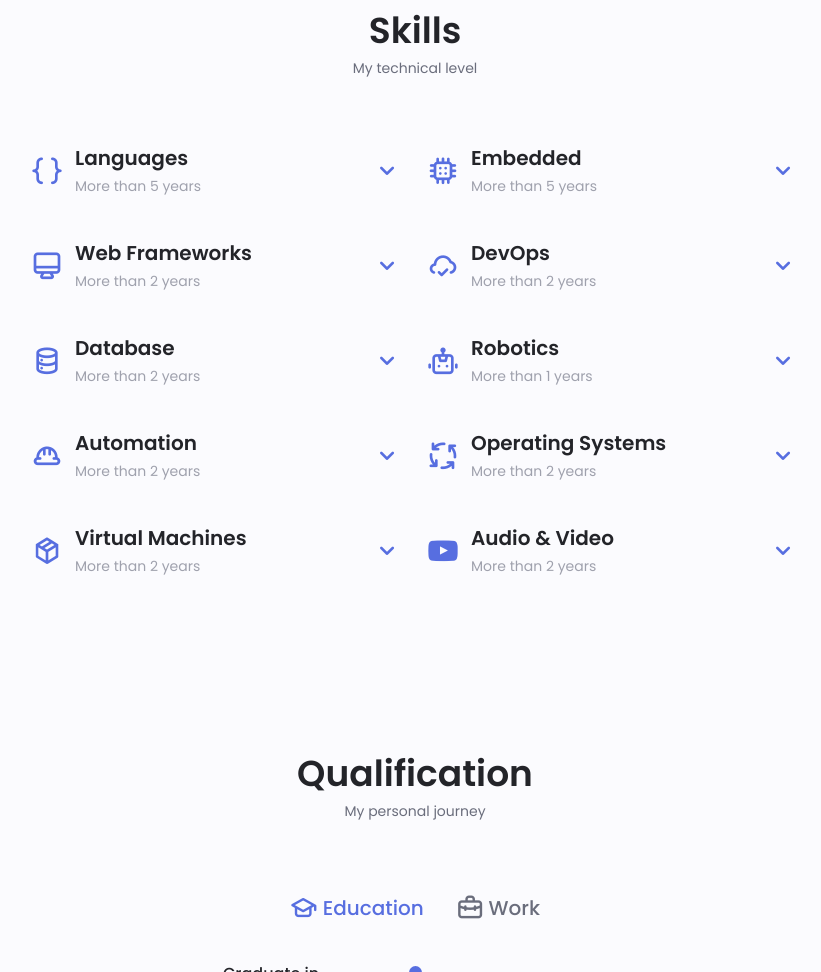
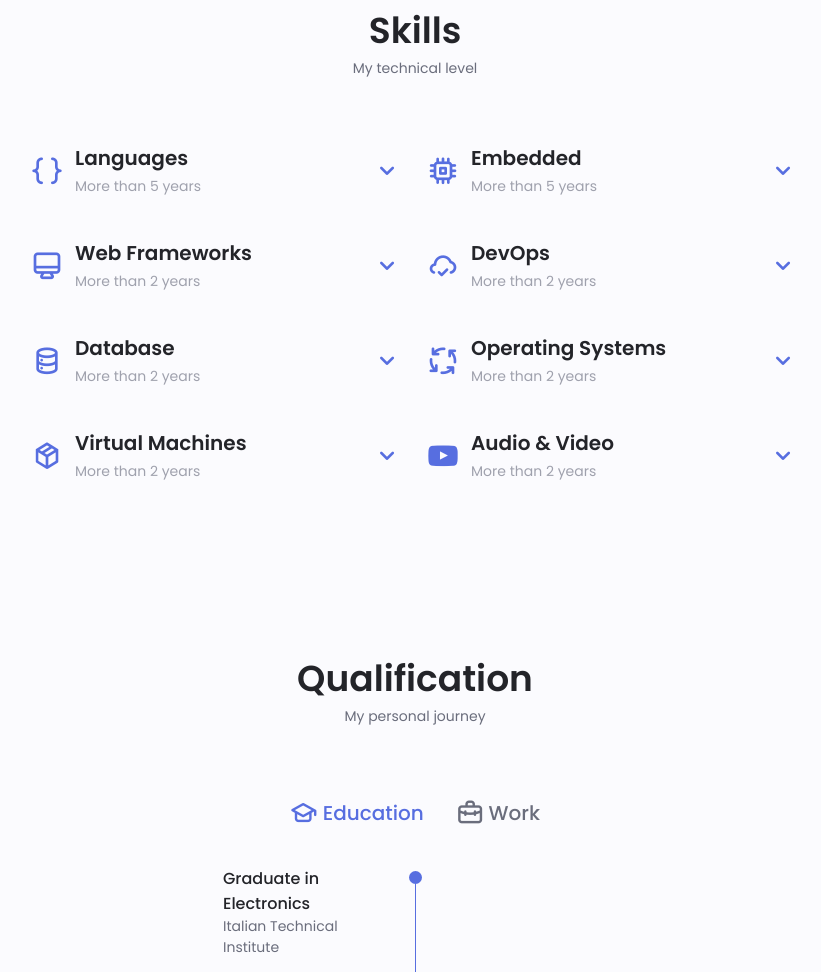
Before and after one commit to AntonioBerna/antonioberna.github.io, a plain HTML site: page index.html in a window 1280 px wide. Shown: the part 1361-2333 px from the top of the page, without its empty margins (225-1046 px from the left). Drawn offline with nearby package versions, Linux system fonts and the light colour scheme.

Commit message:
edited some informations :tda:

```diff
--- a/assets/css/styles.css
+++ b/assets/css/styles.css
@@ -554,6 +554,14 @@ img {
 	width: 90%;
 }
 
+.skills__x86_asm {
+	width: 10%;
+}
+
+.skills__arm_asm {
+	width: 10%;
+}
+
 /* EMBEDDED SKILLS */
 
 .skills__arduino {
@@ -568,8 +576,16 @@ img {
 	width: 25%;
 }
 
+.skills__kicad {
+	width: 25%;
+}
+
 .skills__ni_multisim {
 	width: 50%;
+}
+
+.skills__fpga {
+	width: 5%;
 }
 
 /* WEB FRAMEWORKS SKILLS */
@@ -593,7 +609,7 @@ img {
 }
 
 .skills__docker {
-	width: 25%;
+	width: 50%;
 }
 
 .skills__aws {
@@ -622,22 +638,6 @@ img {
 	width: 85%;
 }
 
-/* ROBOTICS SKILLS */
-
-.skills__ros_ros2 {
-	width: 5%;
-}
-
-.skills__gazebo {
-	width: 5%;
-}
-
-/* AUTOMATION SKILLS */
-
-.skills__plc {
-	width: 50%;
-}
-
 /* OPERATING SYSTEMS */
 
 .skills__linux_distros {
@@ -663,7 +663,7 @@ img {
 }
 
 .skills__qemu {
-	width: 80%;
+	width: 30%;
 }
 
 /* AUDIO & VIDEO */
--- a/index.html
+++ b/index.html
@@ -254,6 +254,24 @@
 									<span class="skills__percentage skills__latex"></span>
 								</div>
 							</div>
+							<div class="skills__data">
+								<div class="skills__titles">
+									<h3 class="skills__name">x86 Assembly</h3>
+									<span class="skills__number">10%</span>
+								</div>
+								<div class="skills__bar">
+									<span class="skills__percentage skills__x86_asm"></span>
+								</div>
+							</div>
+							<div class="skills__data">
+								<div class="skills__titles">
+									<h3 class="skills__name">ARM Assembly</h3>
+									<span class="skills__number">10%</span>
+								</div>
+								<div class="skills__bar">
+									<span class="skills__percentage skills__arm_asm"></span>
+								</div>
+							</div>
 						</div>
 					</div>
 				</div>
@@ -261,7 +279,7 @@
 					<!--==================== EMBEDDED SKILLS ====================-->
 					<div class="skills__content skills__close">
 						<div class="skills__header">
-							<i class="uil uil-circuit skills__icon"></i>
+							<i class="uil uil-processor skills__icon"></i>
 							<div>
 								<h1 class="skills__title">Embedded</h1>
 								<span class="skills__subtitle">More than 5 years</span>
@@ -298,11 +316,29 @@
 							</div>
 							<div class="skills__data">
 								<div class="skills__titles">
+									<h3 class="skills__name">KiCad</h3>
+									<span class="skills__number">25%</span>
+								</div>
+								<div class="skills__bar">
+									<span class="skills__percentage skills__kicad"></span>
+								</div>
+							</div>
+							<div class="skills__data">
+								<div class="skills__titles">
 									<h3 class="skills__name">NI Multisim</h3>
 									<span class="skills__number">50%</span>
 								</div>
 								<div class="skills__bar">
 									<span class="skills__percentage skills__ni_multisim"></span>
+								</div>
+							</div>
+							<div class="skills__data">
+								<div class="skills__titles">
+									<h3 class="skills__name">FPGA</h3>
+									<span class="skills__number">5%</span>
+								</div>
+								<div class="skills__bar">
+									<span class="skills__percentage skills__fpga"></span>
 								</div>
 							</div>
 						</div>
@@ -374,7 +410,7 @@
 							<div class="skills__data">
 								<div class="skills__titles">
 									<h3 class="skills__name">Docker</h3>
-									<span class="skills__number">25%</span>
+									<span class="skills__number">50%</span>
 								</div>
 								<div class="skills__bar">
 									<span class="skills__percentage skills__docker"></span>
@@ -447,63 +483,6 @@
 								</div>
 								<div class="skills__bar">
 									<span class="skills__percentage skills__mongo"></span>
-								</div>
-							</div>
-						</div>
-					</div>
-				</div>
-				<div>
-					<!--==================== ROBOTICS SKILLS ====================-->
-					<div class="skills__content skills__close">
-						<div class="skills__header">
-							<i class="uil uil-robot skills__icon"></i>
-							<div>
-								<h1 class="skills__title">Robotics</h1>
-								<span class="skills__subtitle">More than 1 years</span>
-							</div>
-							<i class="uil uil-angle-down skills__arrow"></i>
-						</div>
-						<div class="skills__list grid">
-							<div class="skills__data">
-								<div class="skills__titles">
-									<h3 class="skills__name">ROS & ROS2</h3>
-									<span class="skills__number">5%</span>
-								</div>
-								<div class="skills__bar">
-									<span class="skills__percentage skills__ros_ros2"></span>
-								</div>
-							</div>
-							<div class="skills__data">
-								<div class="skills__titles">
-									<h3 class="skills__name">Gazebo</h3>
-									<span class="skills__number">5%</span>
-								</div>
-								<div class="skills__bar">
-									<span class="skills__percentage skills__gazebo"></span>
-								</div>
-							</div>
-						</div>
-					</div>
-				</div>
-				<div>
-					<!--==================== AUTOMATION SKILLS ====================-->
-					<div class="skills__content skills__close">
-						<div class="skills__header">
-							<i class="uil uil-hard-hat skills__icon"></i>
-							<div>
-								<h1 class="skills__title">Automation</h1>
-								<span class="skills__subtitle">More than 2 years</span>
-							</div>
-							<i class="uil uil-angle-down skills__arrow"></i>
-						</div>
-						<div class="skills__list grid">
-							<div class="skills__data">
-								<div class="skills__titles">
-									<h3 class="skills__name">PLC (Siemens TIA Portal)</h3>
-									<span class="skills__number">50%</span>
-								</div>
-								<div class="skills__bar">
-									<span class="skills__percentage skills__plc"></span>
 								</div>
 							</div>
 						</div>
@@ -592,7 +571,7 @@
 							<div class="skills__data">
 								<div class="skills__titles">
 									<h3 class="skills__name">QEMU</h3>
-									<span class="skills__number">80%</span>
+									<span class="skills__number">30%</span>
 								</div>
 								<div class="skills__bar">
 									<span class="skills__percentage skills__qemu"></span>
```
